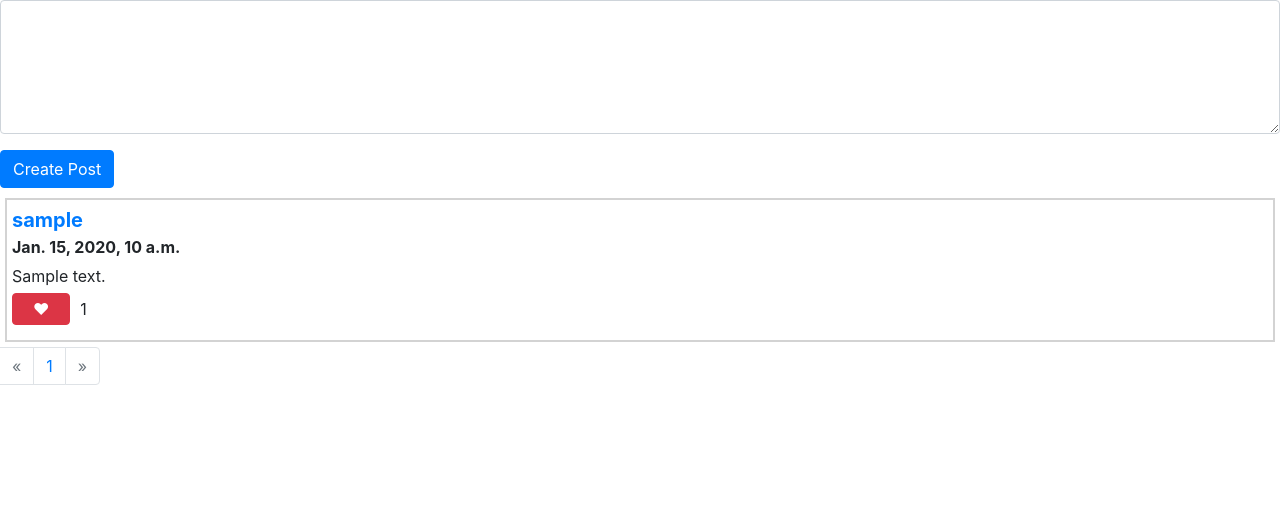
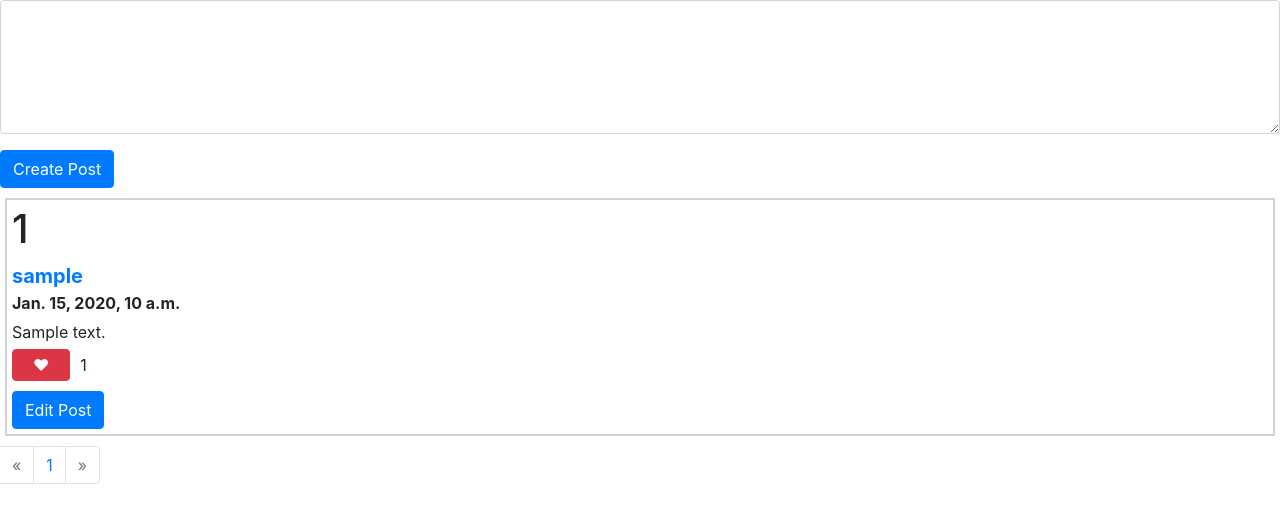
Before and after one commit to within4d45/cs50, a Django app: page / in a window 1280 px wide. Shown: the part 56-579 px from the top of the page. Run offline with Django 4.2, Linux system fonts and the light colour scheme; a user stored in the database is signed in; tables that the repository leaves empty hold one stand-in row (values such as "Sample post"); parts of the project's set-up code (start-up, migrations or seed data) failed here and were passed over; some libraries are stand-ins or nearby versions.

Commit message:
Begin creating 'Edit Post' functionality
To Do:
- Create APIs for fetching post content and posting edited content
to the database
- Finish Javascript function that has the steps outlined in comments

```diff
--- a/projects/4/network/project4/network/static/network/script.js
+++ b/projects/4/network/project4/network/static/network/script.js
@@ -0,0 +1,54 @@
+document.addEventListener('DOMContentLoaded', function() {
+
+    const editButtons = document.getElementsByClassName("edit-button");
+
+    for (var i = 0; i < editButtons.length; i++) {
+
+        editButtons[i].addEventListener("click", function() {
+            var postId = this.dataset.postId;
+            edit_post(postId);
+        });
+    }
+
+
+});
+
+function edit_post(postId) {
+
+    /*
+    Steps we need to go through:
+    - Fetch content of the post through an API
+    - Make the div of the post invisible
+    - Make the div of the edit post visible
+    - Prepoulate textarea with the content of the initial post
+    - When submitting, POST the new content to the database being handled by an API
+    - Make post visible again with the new content inside of it
+
+    IDEAS:
+    Two ways of making this possible: Either we have an invisible edit field for every
+    post there is already and we just make it visible, when somebody is clicking the enter
+    button - but this seems to be a waste of resources (?)
+
+    Or we are just populating an empty div which's ID is #edit-post
+    */
+    var initialPost = document.querySelector(`#post-${postId}`);
+    var editPost = document.querySelector(`#edit-post-${postId}`);
+
+    initialPost.style.display = 'none';
+
+    editPost.innerHTML =`
+    <div class="mb-3">
+        <textarea name="content" class="form-control" id="edit-post-content" cols="30" rows="5" required></textarea>
+    </div>
+    <input type="submit" class="btn btn-primary" value="Edit Post" id="edit-post">    `
+
+    var editPost = document.querySelector('#edit-post');
+    const textarea = document.querySelector('#edit-post-content');
+
+    // Just for testing purposes, print the textarea value to the console
+    editPost.addEventListener("click", () => {
+        content = textarea.value
+        console.log(content);
+    });
+
+}
--- a/projects/4/network/project4/network/templates/network/index.html
+++ b/projects/4/network/project4/network/templates/network/index.html
@@ -22,14 +22,20 @@
 
 <div class="wrapper posts-wrapper">
     {% for post in posts %}
-        <div class="post">
+        <div class="post" id="post-{{ post.id }}">
+            <h1>{{ post.id }}</h1>
             <div class="user"><strong><a href="{% url 'profile' post.user.id %}">{{ post.user }}</a></strong></div>
             <div class="timestamp"><strong>{{ post.timestamp}}</strong></div>
             <div class="content">{{ post.content }}</div>
             <div class="wrapper like-wrapper">
-                <button type="button" class="btn btn-danger ">&#9829;</button>
+                <button type="button" class="btn btn-danger">&#9829;</button>
                 <div class="like-count">{{ post.likes }}</div>
             </div>
+            {% if request.user == post.user %}
+                <button class="btn btn-primary edit-button" data-post-id="{{ post.id }}">Edit Post</button>
+            {% endif %}
+        </div>
+        <div class="edit-post" id="edit-post-{{ post.id }}">
         </div>
     {% endfor %}
 
@@ -62,7 +68,8 @@
             </li>
         </ul>
     </nav>
-
-    </div>
 </div>
+{% block script %}
+    <script src="{% static 'network/script.js' %}"></script>
 {% endblock %}
+{% endblock %}
--- a/projects/4/network/project4/network/templates/network/profile.html
+++ b/projects/4/network/project4/network/templates/network/profile.html
@@ -39,6 +39,4 @@
             <a href="?page={{ posts.next_page_number }}">Next</a>
         {% endif %}
     </div>
-
-{{ paginator.num_pages }}
 {% endblock %}
```
